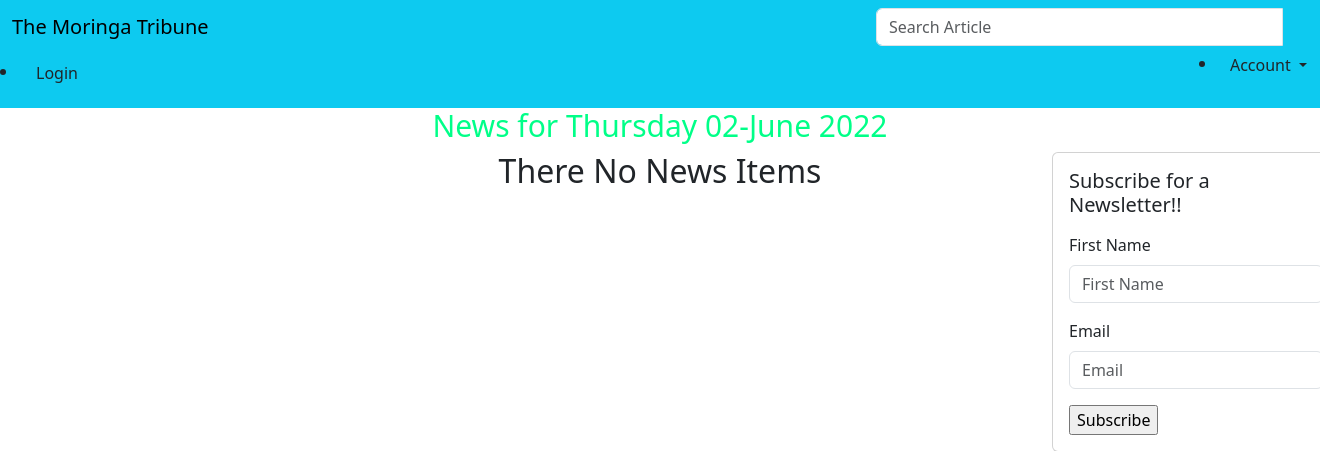
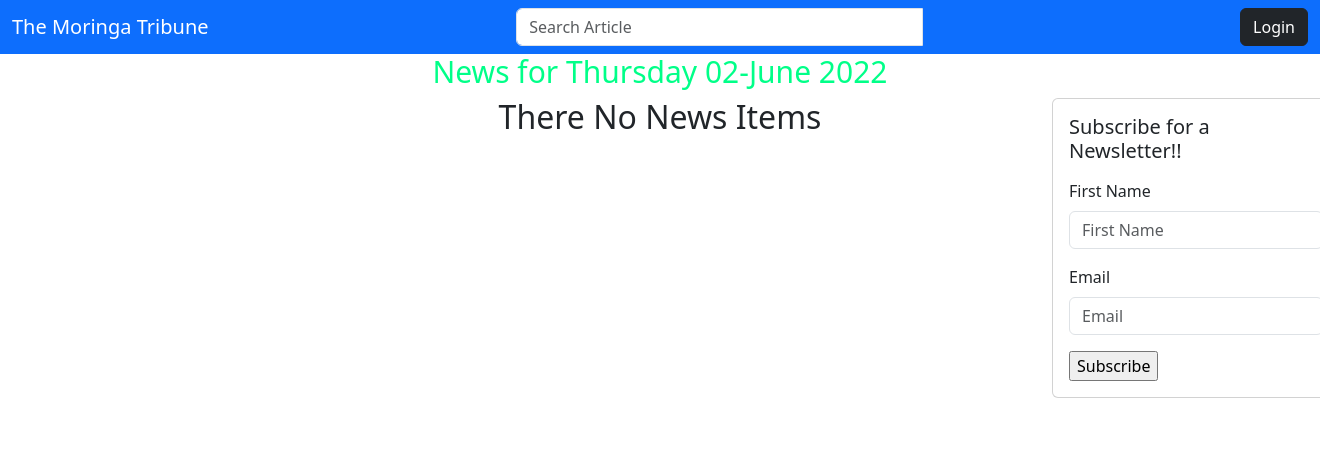
Before and after one commit to JamesMusembi/James-Tribune, a Django app: page / in a window 1320 px wide. Shown: the top 451 px of the page. Run offline with Django 3.2, Linux system fonts and the light colour scheme; data that the repository does not hold is empty; some libraries are stand-ins or nearby versions.

Commit message:
creating editor

```diff
--- a/news/templates/navbar.html
+++ b/news/templates/navbar.html
@@ -6,12 +6,11 @@
   <meta name="viewport" content="width=device-width, initial-scale=1">
 </head>
 <body>
-  <nav class="navbar navbar-white bg-info">
+<nav class="navbar navbar-dark bg-primary">
   <div class="container-fluid">
     <div class="navbar-header">
       <a class="navbar-brand" href="{% url 'newsToday' %}">The Moringa Tribune</a>
     </div>
-
     <!-- Adding a search form  -->
     <div class="col-sm-4 col-md-4 navbar-right">
 
@@ -20,45 +19,18 @@
           <div class="input-group">
             <input type="text" class="form-control" placeholder="Search Article" name="article">
             <div class="input-group-btn">
-              <button class="btn btn-default" type="submit"><i class="glyphicon glyphicon-search"></i></button>
+              <button class="btn btn-default" type="submit"><i class="fas fa-search"></i></button>
             </div>
           </div>
 
         </form>
       </div>
     <!-- search form end -->
-    </div>
-    <!--The search form above-->
-    <div class="col-sm-6 col-md-6">
+    <div>
             {% if user.is_authenticated %}
             <ul>
-        <li class="dropdown">
-          <a href="#" class="dropdown-toggle btn btn-default" data-toggle="dropdown" role="button" aria-expanded="false">Account
-                    <span class="caret"></span>
-                </a>
-          <ul class="dropdown-menu" role="menu">
-            <li>
-              <a href="{%url 'newsToday'%}">Home</a>
-            </li>
-            <li>
-              <a href="/accounts/password/change">Change Password</a>
-            </li>
-            <li>
-              <a href="/logout">Logout</a>
-            </li>
-          </ul>
-        </li>
-      </ul>
-      {% else %}
-      <li>
-        <a class='btn btn-default' href="/accounts/login">Login</a>
-      </li>
-
-      {% endif %}
-    </div>
-    <ul>
-      <li class="dropdown">
-        <a href="#" class="dropdown-toggle btn btn-default" data-toggle="dropdown" role="button" aria-expanded="false">Account
+              <li class="dropdown" style="list-style:none;">
+                <a href="#" class="dropdown-toggle btn btn-dark" data-toggle="dropdown" role="button" aria-expanded="false">Account
                           <span class="caret"></span>
                       </a>
                 <ul class="dropdown-menu" role="menu">
@@ -77,6 +49,14 @@
                 </ul>
               </li>
             </ul>
+            {% else %}
+            <li style="list-style:none;">
+              <a class='btn btn-dark' href="/accounts/login">Login</a>
+            </li>
+
+            {% endif %}
+          </div>
+  </div>
 </nav>
 </body>
 </html>
```
Lines whose indentation alone changed are shown as unchanged.
